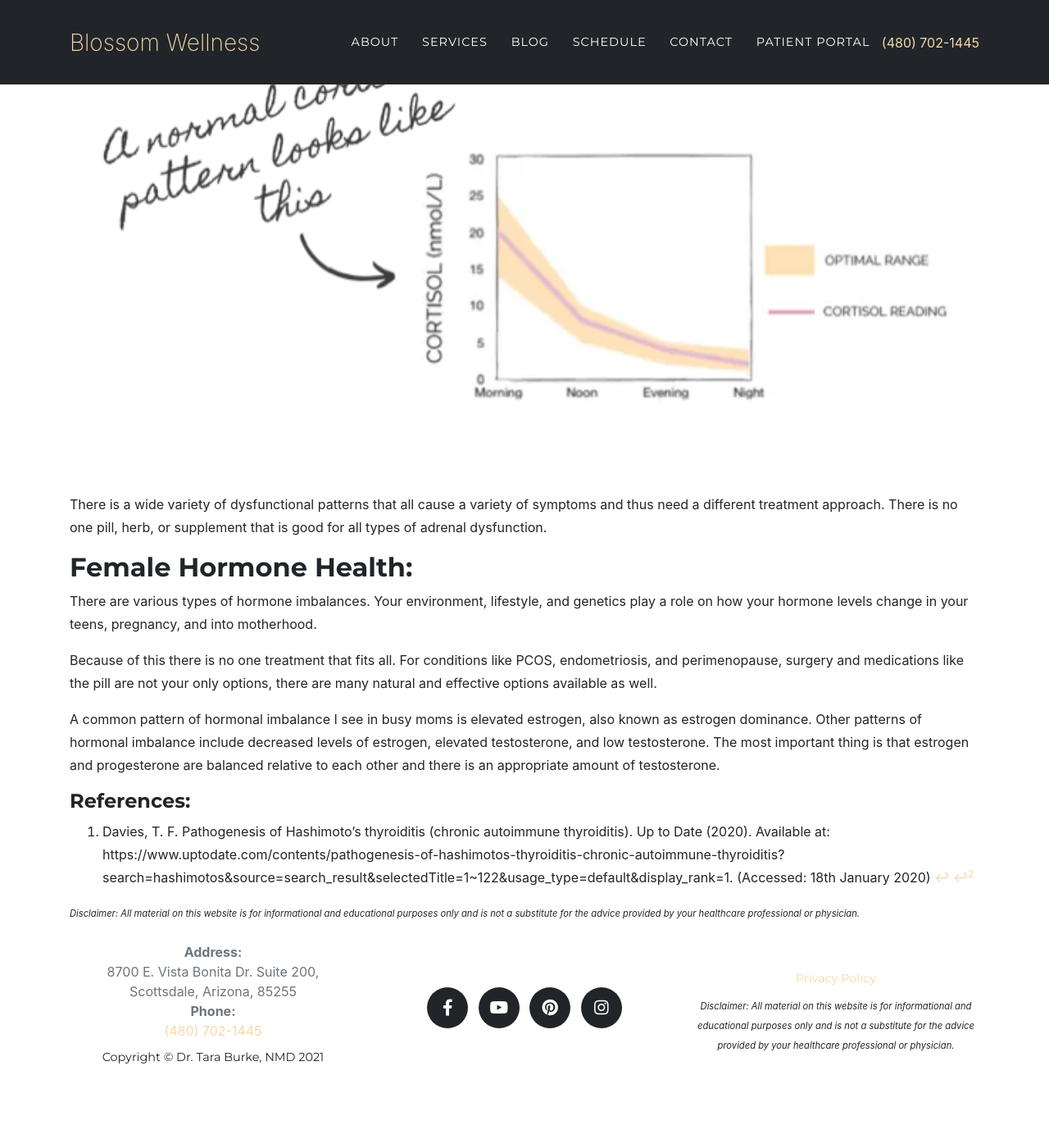
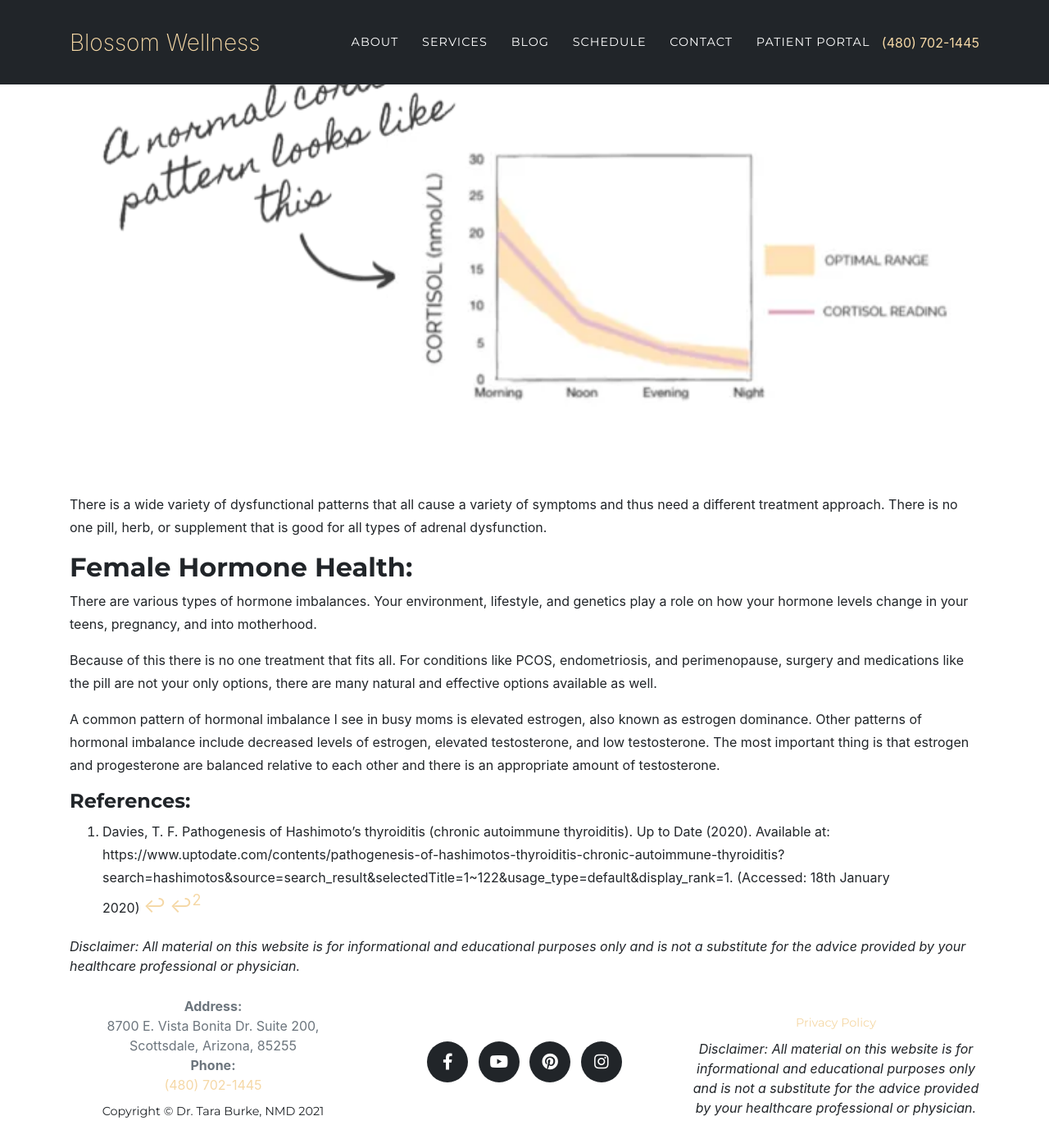
Before and after one commit to kburke8/drtaraburke, a Jekyll site: the page built from _posts/2020-01-19-top-health-concerns-in-busy-moms.md, in a window 1280 px wide and 1400 px high, scrolled down 1015 px. Shown: the whole window at 82% size. Built offline with Jekyll 4.4.1, drawn with Linux system fonts in a browser that asks for light colours; nearby versions of some CDN libraries; some web fonts are replaced; library files that are not in the unit come from our copies; a script that is not in the unit is left out; before the commit the page ends 2349 px from its top, so only the background shows below that.

Commit message:
increase footnote size

```diff
--- a/_includes/disclaimer.html
+++ b/_includes/disclaimer.html
@@ -1,6 +1,6 @@
-<span style="font-style:italic;  font-size:.7em">
+<span class="disclaimer">
   Disclaimer:
 </span>
-<span style="font-style:italic; font-size:.7em">
+<span class="disclaimer">
   All material on this website is for informational and educational purposes only and is not a substitute for the advice provided by your healthcare professional or physician.
   </span>
--- a/_sass/base/_page.scss
+++ b/_sass/base/_page.scss
@@ -73,3 +73,7 @@ img::selection {
 img::-moz-selection {
   background: transparent;
 }
+
+.reversefootnote{
+  font-size: 1.5em;
+}
--- /dev/null
+++ b/_sass/layout/_disclaimer.scss
@@ -0,0 +1,3 @@
+.disclaimer{
+  font-style: italic;
+}
--- a/assets/css/agency.scss
+++ b/assets/css/agency.scss
@@ -30,3 +30,4 @@ $contact-image: "{{ site.data.style.contact-image }}";
 @import "layout/team.scss";
 @import "layout/contact.scss";
 @import "layout/footer.scss";
+@import "layout/disclaimer.scss";
```
